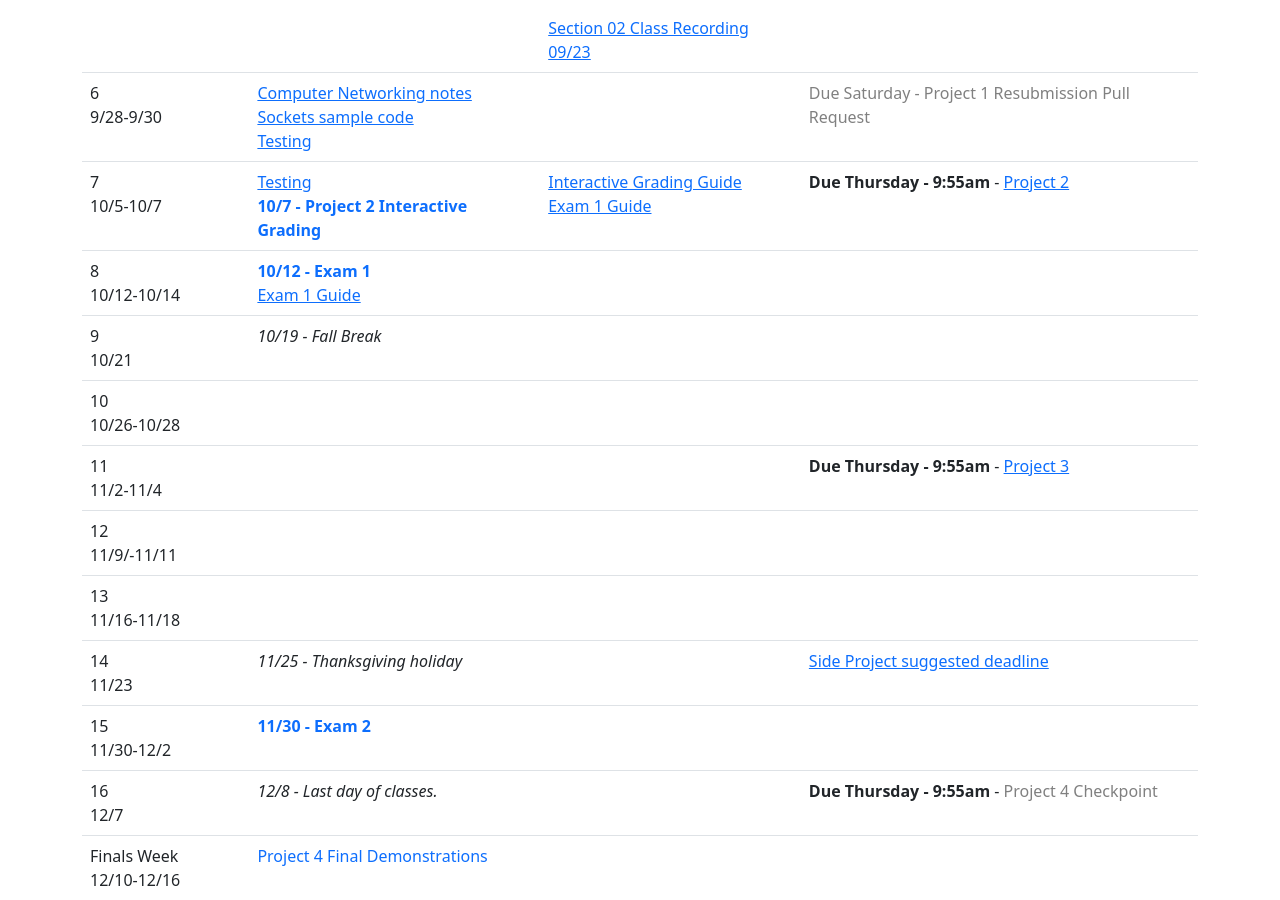
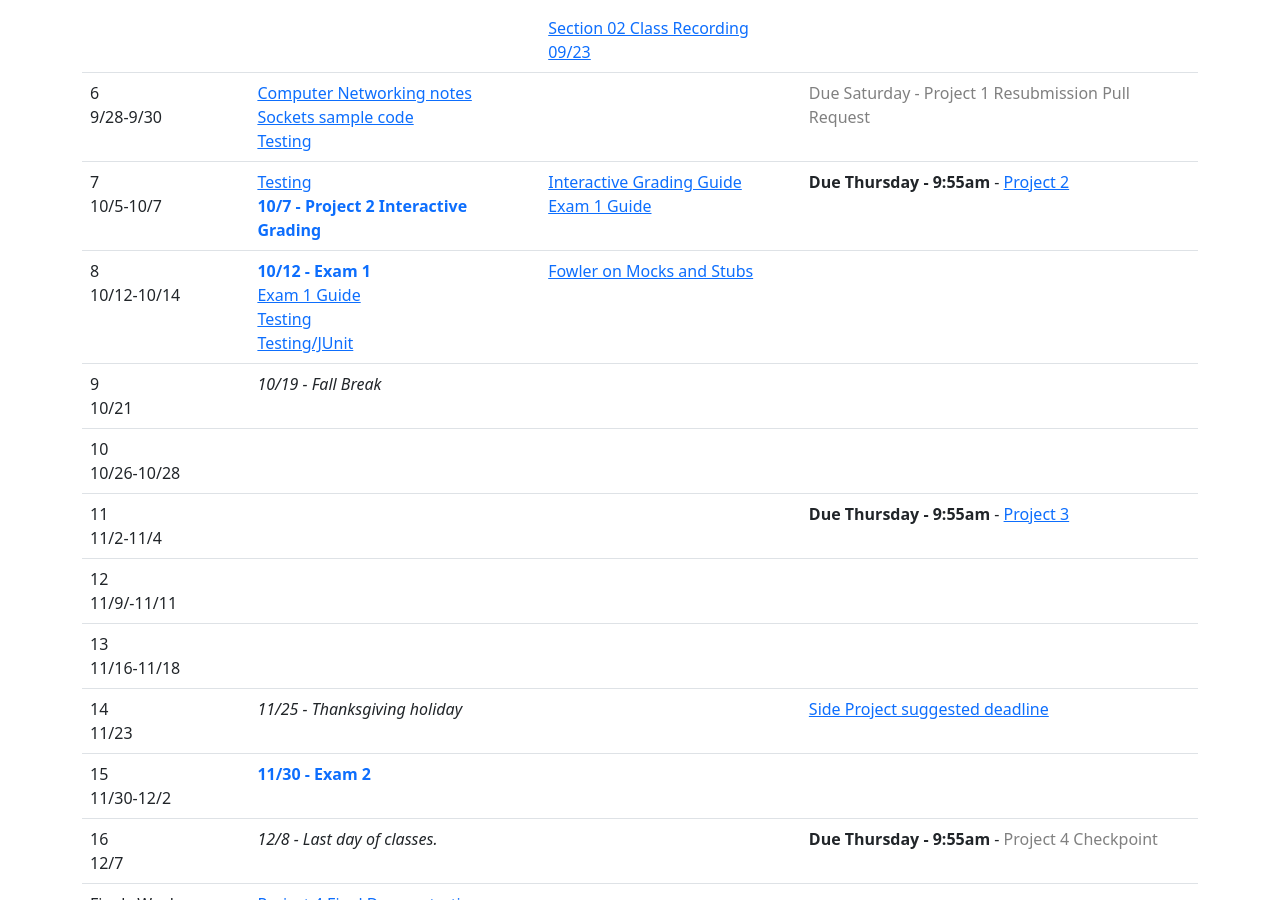
Before and after one commit to CS601-F21/cs601-f21, a Jekyll site: the page built from schedule.html, in a window 1280 px wide and 900 px high, scrolled down 857 px. Built offline with Jekyll 4.4.1, drawn with Linux system fonts in a browser that asks for light colours.

Commit message:
add testing links

```diff
--- a/schedule.html
+++ b/schedule.html
@@ -141,8 +141,11 @@ title: Schedule
 			<td>
 				<strong><span class="text-primary">10/12 - Exam 1</span></strong><br/>
 				<a href="https://github.com/CS601-F21/notes/blob/main/admin/exam1.md">Exam 1 Guide</a><br/>
+				<a href="https://github.com/srollins/software-dev-materials/blob/master/notes/advanced/testing.md">Testing</a><br/>
+				<a href="https://github.com/CS601-F21/code-examples/tree/main/Testing">Testing/JUnit</a><br/>
 			</td>
 			<td>
+				<a href="https://martinfowler.com/articles/mocksArentStubs.html">Fowler on Mocks and Stubs</a><br/>
 			</td>
 			<td>
 			</td>
```
